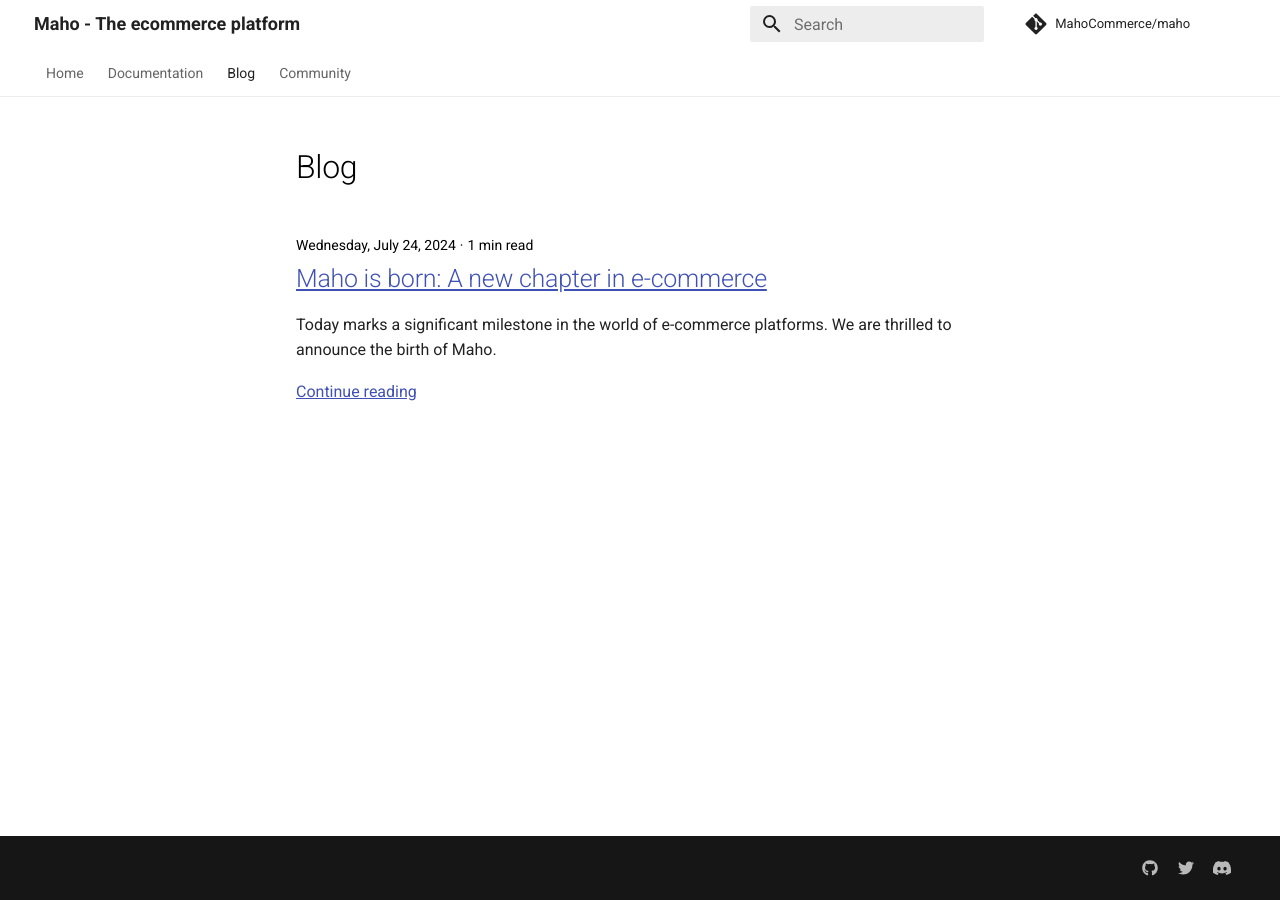
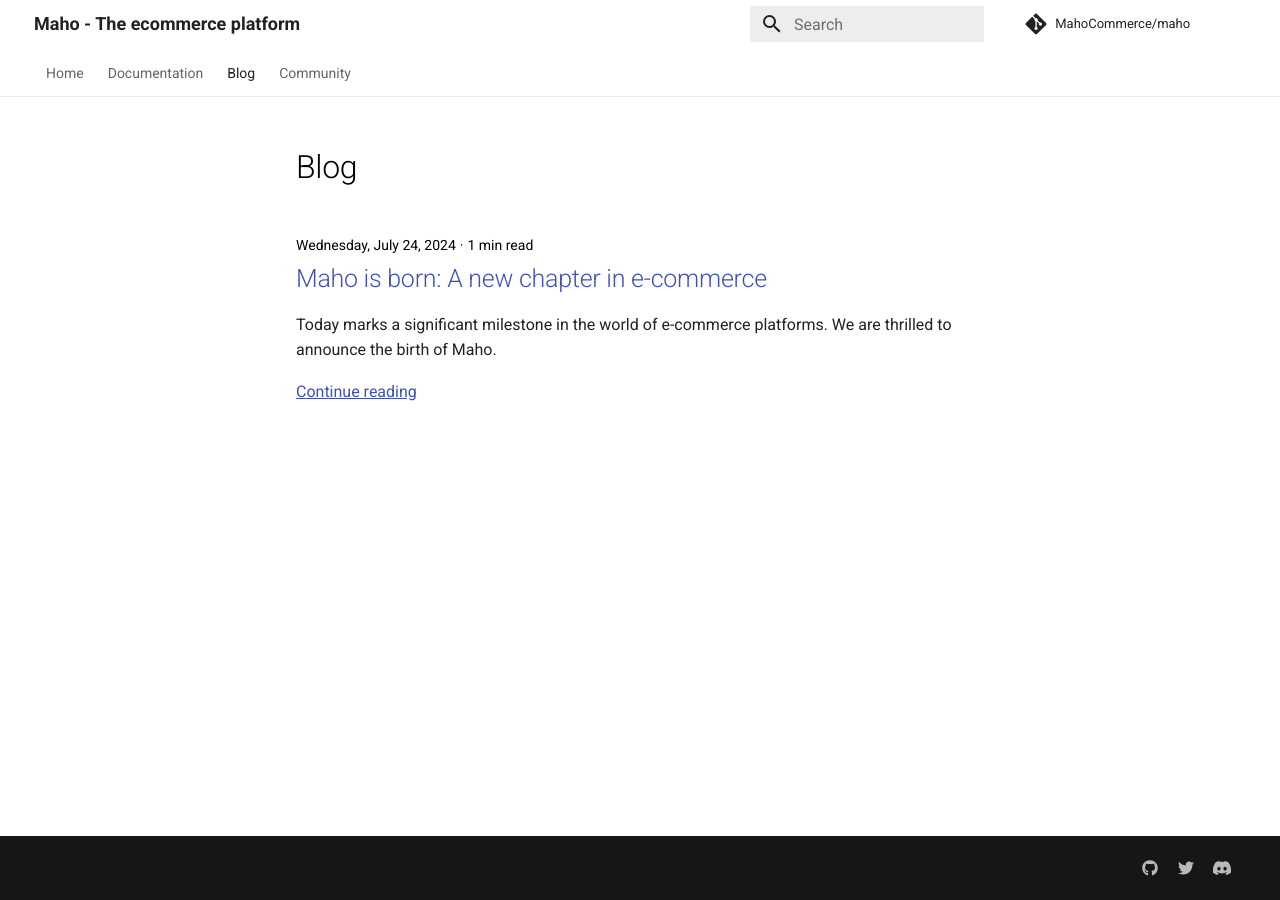
Before and after one commit to MahoCommerce/mahocommerce.com, an MkDocs documentation site: the page built from docs/blog/index.md, in a window 1280 px wide. Built offline with MkDocs 1.6.1 and Material for MkDocs 9.7.7, drawn with Linux system fonts in a browser that asks for light colours; comment, search, counter and statistics services are not loaded.

Commit message:
style fix

```diff
--- a/docs/maho.css
+++ b/docs/maho.css
@@ -12,9 +12,9 @@
     visibility: hidden;
 }
 
-.md-content a:not(.md-button) {
-    text-decoration: underline;
-}
+/* underline for links */
+.md-content a:not(.md-button) {text-decoration: underline;}
+.md-content h2 > a {text-decoration: none !important;}
 
 /* lighter color for update date info */
 aside.md-source-file * {
```
